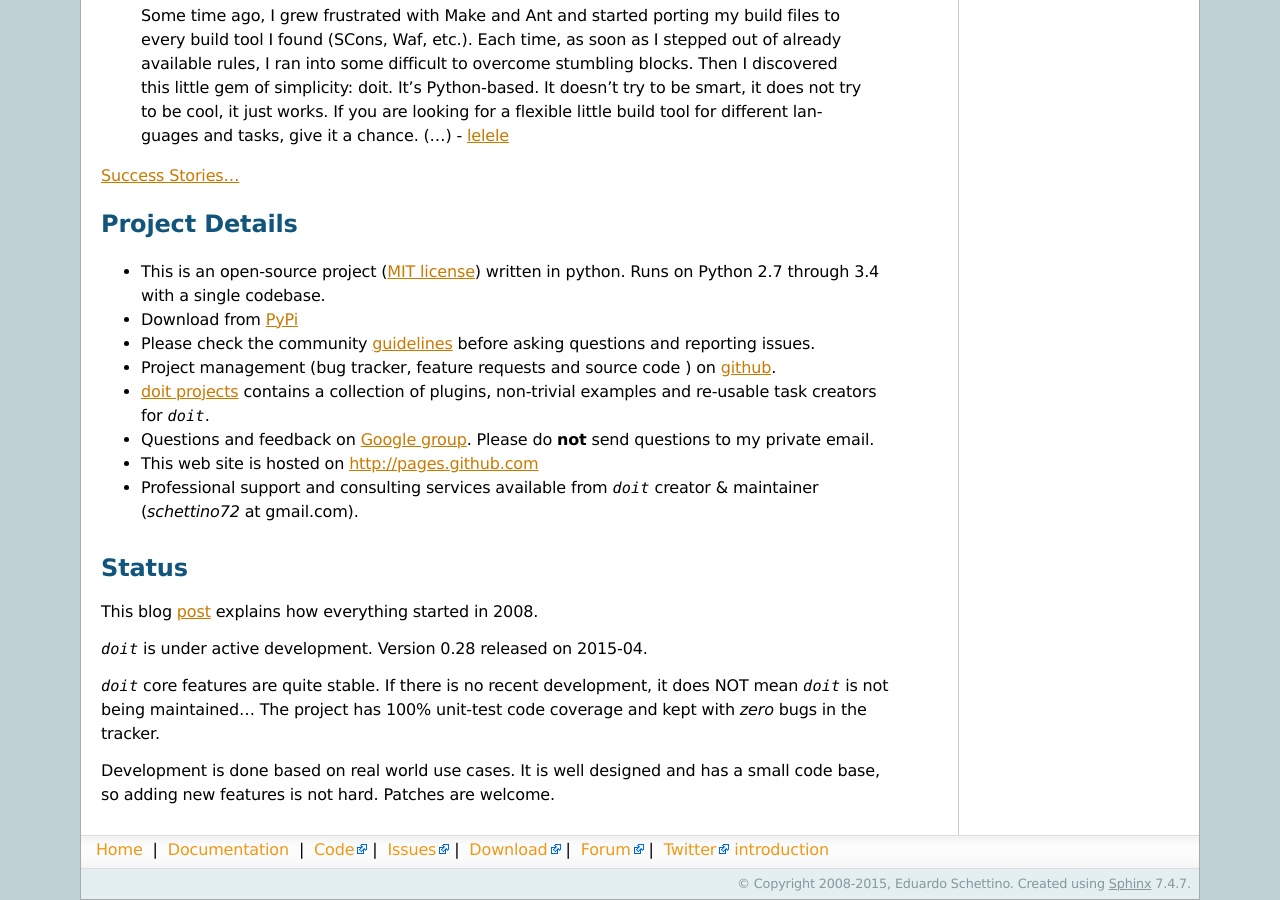
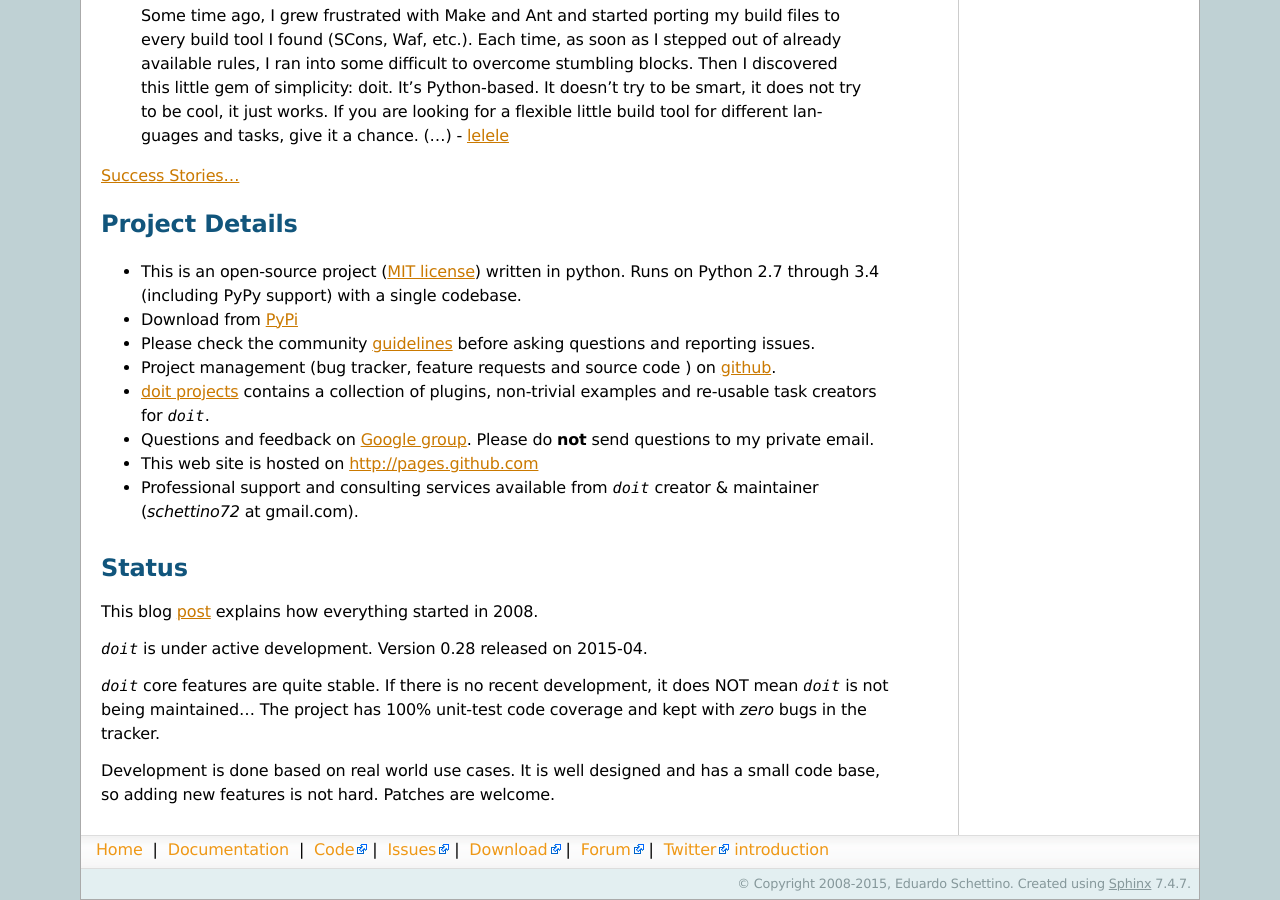
Before and after one commit to pydoit/doit, a Sphinx documentation site: the page built from doc/index.rst, in a window 1280 px wide and 900 px high, scrolled down 3133 px. Built offline with Sphinx 7.4.7, drawn with Linux system fonts in a browser that asks for light colours.

```diff
--- a/README.rst
+++ b/README.rst
@@ -10,8 +10,7 @@ README
 .. image:: https://img.shields.io/pypi/dm/doit.svg
         :target: https://pypi.python.org/pypi/doit
 
-.. disable this until i figure out how to debug unstable tests
-  .. image:: https://travis-ci.org/pydoit/doit.png?branch=master
+.. image:: https://travis-ci.org/pydoit/doit.png?branch=master
     :target: https://travis-ci.org/pydoit/doit
 
 .. image:: https://coveralls.io/repos/pydoit/doit/badge.png?branch=master
--- a/dev_requirements.txt
+++ b/dev_requirements.txt
@@ -2,7 +2,8 @@
 # $ pip install --requirement dev_requirements.txt
 
 pyflakes
-pytest
+pytest>=2.7.0
+pytest-ignore-flaky
 mock
 coverage
 doit-py>=0.3.0
--- a/doc/dictionary.txt
+++ b/doc/dictionary.txt
@@ -103,6 +103,7 @@ PDB
 PYTHONPATH
 Popen
 PyPi
+PyPy
 PythonAction
 PythonInteractiveAction
 Pythonic
--- a/doc/index.rst
+++ b/doc/index.rst
@@ -161,7 +161,10 @@ What people are saying about `doit`
 Project Details
 ===============
 
-* This is an open-source project (`MIT license <http://opensource.org/licenses/mit-license.php>`_) written in python. Runs on Python 2.7 through 3.4 with a single codebase.
+* This is an open-source project
+  (`MIT license <http://opensource.org/licenses/mit-license.php>`_)
+  written in python. Runs on Python 2.7 through 3.4 (including PyPy support)
+  with a single codebase.
 
 * Download from `PyPi <http://pypi.python.org/pypi/doit>`_
 
```
Also changed, not shown: .travis.yml, 1 other file.
